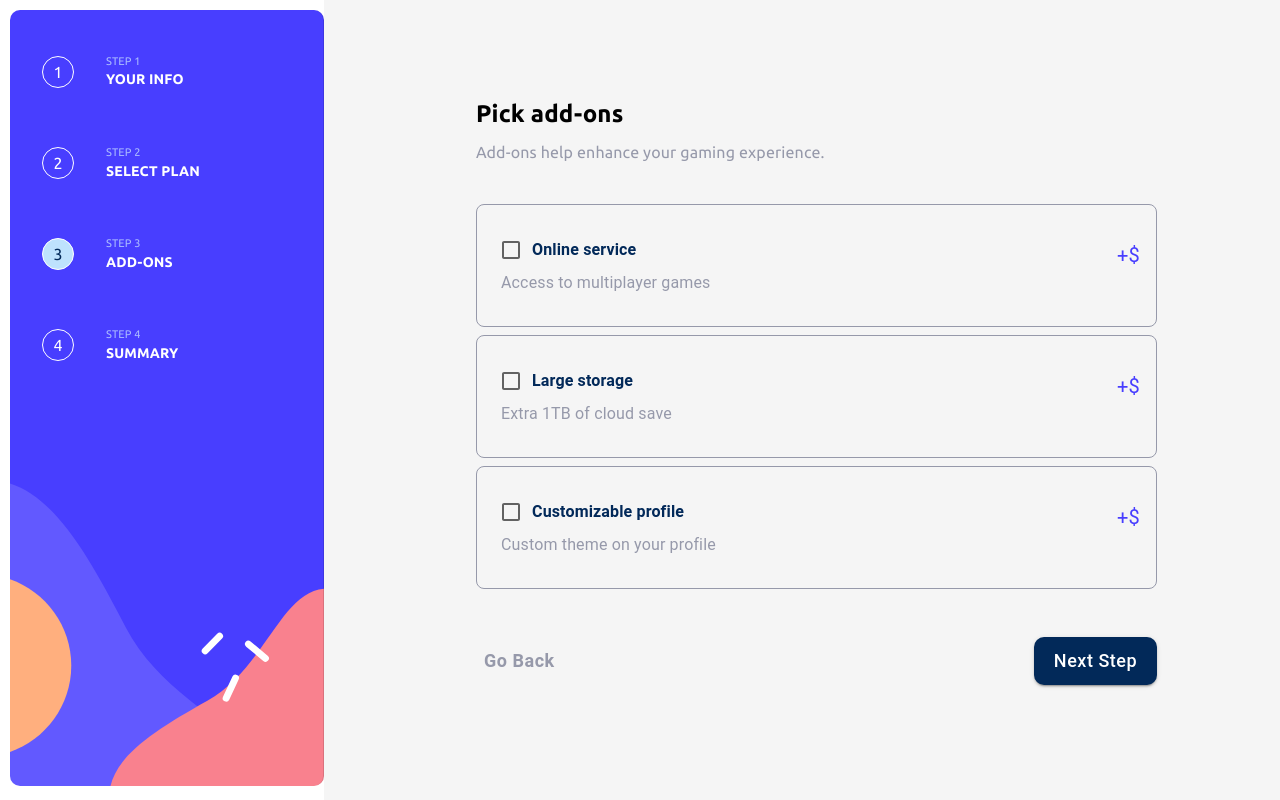
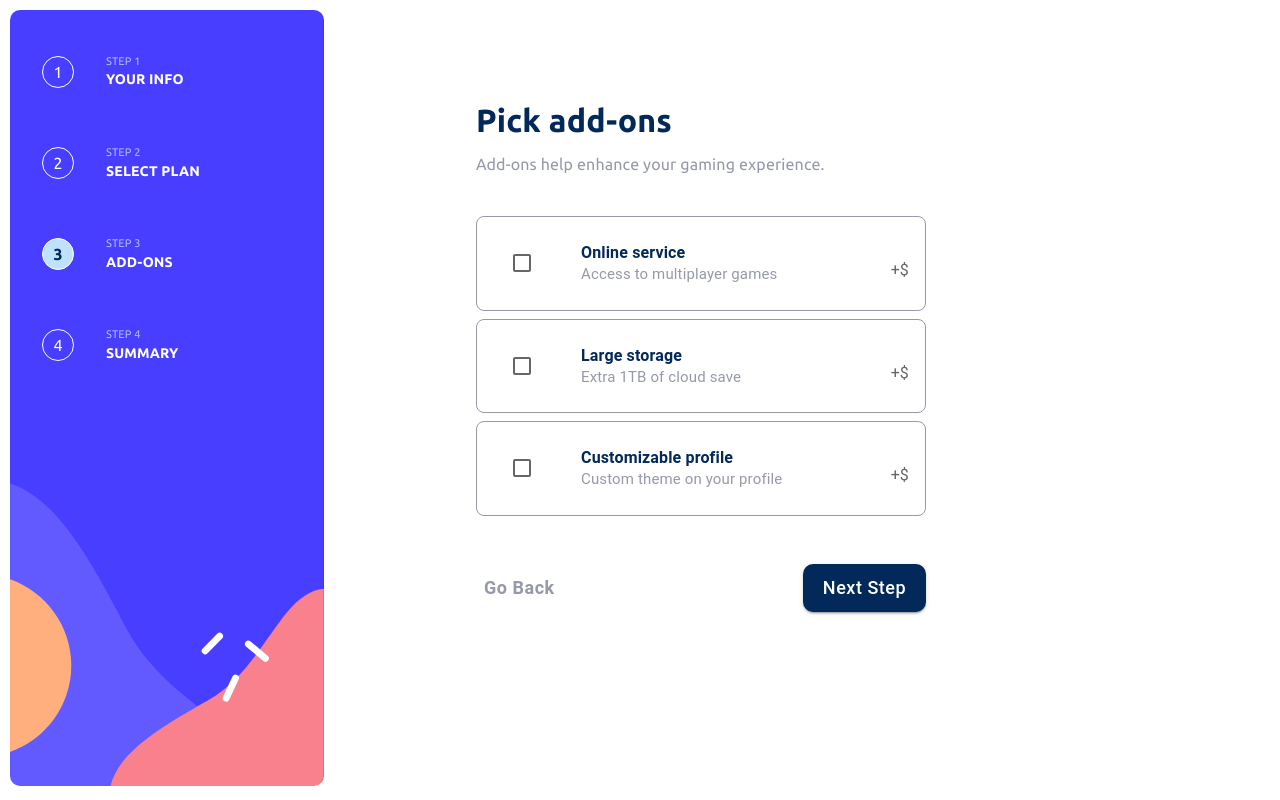
Before and after one commit to atamayo1/my-multi-step-form, a React (Vite) app: page /add-ons in a window 1280 px wide. Built offline with nearby package versions, Linux system fonts and the light colour scheme.

Commit message:
i added fixes on the styles of the app

```diff
--- a/src/components/cardcheckbox/CardCheckbox.jsx
+++ b/src/components/cardcheckbox/CardCheckbox.jsx
@@ -29,11 +29,12 @@ const CardCheckbox = ({
   };
 
   return (
-    <ContentCard>
+    <ContentCard isSmallScreen={isSmallScreen}>
       {isSmallScreen ? (
         <Card
           key={id}
           onClick={() => handleCardClick({ id, title, price })}
+          isSmallScreen={isSmallScreen}
           className={`card ${
             isSelected &&
             cardSelection?.title?.toLowerCase() == title.toLowerCase()
--- a/src/components/cardcheckbox/CardCheckbox.styled.js
+++ b/src/components/cardcheckbox/CardCheckbox.styled.js
@@ -1,6 +1,7 @@
 import { styled } from "styled-components";
 
 export const ContentCard = styled.div`
+  max-width: 39.33%;
   .card.selected {
     border: 1px solid #483eff;
     background-color: rgba(72, 62, 255, 0.1);
@@ -9,6 +10,7 @@ export const ContentCard = styled.div`
     border: 1px solid #d6d9e6;
     background-color: transparent;
     margin-bottom: 1em;
+    margin-left: ${({isSmallScreen}) => isSmallScreen ? "inherit" : "2em"};;
   }
   .card:hover {
     border: 1px solid #483eff;
--- a/src/components/layout/public/Nav.jsx
+++ b/src/components/layout/public/Nav.jsx
@@ -60,8 +60,8 @@ const Nav = () => {
     <ContentNav>
       {isSmallScreen ? (
         // Content for small screens (width less than or equal to 600px)
-        <AppBar component="nav">
-        <Toolbar className="toolbar-top-menu" style={{backgroundImage: `url(${BackgroundAside})`}}>
+        <AppBar component="nav" className="app-bar-nav" style={{backgroundImage: `url(${BackgroundAside})`}}>
+        <Toolbar>
           <Box  className="d-flex justify-content-around p-4 w-100">
           {listItems.map((item) => {
             return (
--- a/src/components/layout/public/Nav.styled.js
+++ b/src/components/layout/public/Nav.styled.js
@@ -1,9 +1,16 @@
 import { styled } from "styled-components";
 
 export const ContentNav = styled.div`
-  .toolbar-top-menu {
+  .app-bar-nav {
     background-position: bottom;
     background-size: cover;
+    border-radius: 0px 0px 20px 20px;
+    height: 172px;
+    z-index: 0;
+  }
+  .toolbar-top-menu {
+    height: 12vh;
+    background-color: transparent;
   }
 `;
 
@@ -28,6 +35,7 @@ export const ContentItemNumber = styled.div`
   width: 2em;
   height: 2em;
   margin: 0 2em;
+  font-weight: ${({ selected }) => (selected ? "bold" : "inherit")};
   color: ${({ selected }) => (selected ? "#022959" : "#fff")};
   background-color: ${({ selected }) => (selected ? "#BEE2FD" : "")};
 `;
--- a/src/components/layout/public/PublicLayout.jsx
+++ b/src/components/layout/public/PublicLayout.jsx
@@ -17,13 +17,10 @@ const PublicLayout = () => {
           <Box
             component="main"
             sx={{
-              backgroundColor: (theme) =>
-                theme.palette.mode === "light"
-                  ? theme.palette.grey[100]
-                  : theme.palette.grey[900],
               flexGrow: 1,
               height: "100vh",
               overflow: "auto",
+              zIndex: "1",
             }}
           >
             <Toolbar />
--- a/src/components/multistep/FirstStep.styled.js
+++ b/src/components/multistep/FirstStep.styled.js
@@ -19,9 +19,9 @@ export const ContentMultiStep = styled.div`
 `;
 
 export const PrincipalTitle = styled.p`
-  color: black;
+  color: #022959;
   font-weight: bold;
-  font-size: 24px;
+  font-size: 32px;
 `;
 
 export const DescriptionText = styled.p`
--- a/src/components/multistep/FourthStep.styled.js
+++ b/src/components/multistep/FourthStep.styled.js
@@ -44,9 +44,9 @@ export const ContentMultiStep = styled.div`
 `;
 
 export const PrincipalTitle = styled.p`
-  color: black;
-  font-size: 24px;
+  color: #022959;
   font-weight: bold;
+  font-size: 32px;
 `;
 
 export const DescriptionText = styled.p`
--- a/src/components/multistep/SecondStep.jsx
+++ b/src/components/multistep/SecondStep.jsx
@@ -118,19 +118,16 @@ const SecondStep = () => {
           </Stack>
         </Box>
       ) : (
-        <Container maxWidth="lg" sx={{ ml: 15, mt: 4, mb: 4 }}>
+        <Container maxWidth="lg" sx={{ ml: 15, mt: 4, mb: 4, width: "450px" }}>
           <Box
             component="form"
-            sx={{
-              "& > :not(style)": { m: 1, width: "25ch" },
-            }}
           >
             <PrincipalTitle className="w-75">{principalTitle}</PrincipalTitle>
             <DescriptionText className="w-75">
               {descriptionText}
             </DescriptionText>
 
-            <div className="d-flex justify-content-around w-50 mt-5">
+            <div style={{maxWidth: "450px"}} className="d-flex justify-content-center mt-5">
               {cardData.map((card) => (
                 <CardCheckbox
                   key={card.id}
@@ -145,12 +142,12 @@ const SecondStep = () => {
             </div>
 
             <div
-              style={{ fontWeight: "bold" }}
-              className="d-flex align-items-baseline justify-content-center w-50 mt-5"
+              className="mt-5 content-switch"
             >
               <span
                 style={{
                   fontSize: "14px",
+                  fontWeight: "bold",
                   color: checkMonthlyOrYearly ? "#9699AA" : "#022959",
                 }}
               >
@@ -164,6 +161,7 @@ const SecondStep = () => {
               <span
                 style={{
                   fontSize: "14px",
+                  fontWeight: "bold",
                   color: checkMonthlyOrYearly ? "#022959" : "#9699AA",
                 }}
               >
@@ -174,7 +172,8 @@ const SecondStep = () => {
             <Stack
               spacing={2}
               direction="row"
-              className="d-flex justify-content-between w-75 mt-5"
+              style={{width: "450px"}}
+              className="d-flex justify-content-between mt-5"
             >
               <Button
                 variant="text"
--- a/src/components/multistep/SecondStep.styled.js
+++ b/src/components/multistep/SecondStep.styled.js
@@ -23,7 +23,7 @@ export const ContentMultiStep = styled.div`
     height: auto;
     display: flex;
   }
-  .form-card{
+  .form-card {
     width: 95%;
     border-radius: 10px;
     padding: 2em;
@@ -31,12 +31,21 @@ export const ContentMultiStep = styled.div`
     margin-top: 2.5em;
     margin-bottom: 7em;
   }
+  .content-switch {
+    background-color: #f8f9ff;
+    display: flex;
+    justify-content: center;
+    align-items: center;
+    width: 450px;
+    height: 48px;
+    border-radius: 8px;
+  }
 `;
 
 export const PrincipalTitle = styled.p`
-  color: black;
+  color: #022959;
   font-weight: bold;
-  font-size: 24px;
+  font-size: 32px;
 `;
 
 export const DescriptionText = styled.p`
--- a/src/components/multistep/ThirdStep.jsx
+++ b/src/components/multistep/ThirdStep.jsx
@@ -11,7 +11,6 @@ import {
   Card,
   Checkbox,
   FormControl,
-  FormControlLabel,
   FormGroup,
   FormLabel,
   Stack,
@@ -61,10 +60,7 @@ const ThirdStep = () => {
   return (
     <ContentMultiStep>
       {isSmallScreen ? (
-        <Box
-        onSubmit={handleNextStep}
-        component="form"
-      >
+        <Box onSubmit={handleNextStep} component="form">
           <Card className="form-card">
             <PrincipalTitle>{principalTitle}</PrincipalTitle>
             <DescriptionText>{descriptionText}</DescriptionText>
@@ -74,25 +70,32 @@ const ThirdStep = () => {
                 form?.onlineservice && "selected"
               }`}
             >
-          <FormControl sx={{ m: 3 }} component="fieldset" variant="standard">
-            <FormGroup>
-              <FormControlLabel
-                control={
+              <FormControl
+                sx={{ m: 3 }}
+                component="fieldset"
+                variant="standard"
+              >
+                <FormGroup className="form-group-checkbox small-screen">
+                  <div className="content-checkbox small-screen">
                     <Checkbox
                       defaultChecked={false}
                       onChange={changed}
                       name="onlineservice"
                     />
-                }
-                label="Online service"
-              />
-              <FormLabel component="legend">
+                  </div>
+                  <div className="content-labels-checkbox small-screen">
+                    <FormLabel className="label-checkbox small-screen">
+                      Online service
+                    </FormLabel>
+                    <FormLabel className="label-description-checkbox small-screen">
                       Access to multiplayer games
                     </FormLabel>
+                  </div>
                 </FormGroup>
               </FormControl>
-          <FormLabel>
-            +${`${secondData.monthly ? 1 : ""}${secondData.yearly ? 10 : ""}`}
+              <FormLabel className="label-price-checkbox small-screen">
+                +$
+                {`${secondData.monthly ? 1 : ""}${secondData.yearly ? 10 : ""}`}
                 {secondData.monthly ? "/mo" : ""}
                 {secondData.yearly ? "/yr" : ""}
               </FormLabel>
@@ -103,25 +106,32 @@ const ThirdStep = () => {
                 form?.largestorage && "selected"
               }`}
             >
-          <FormControl sx={{ m: 3 }} component="fieldset" variant="standard">
-            <FormGroup>
-              <FormControlLabel
-                control={
+              <FormControl
+                sx={{ m: 3 }}
+                component="fieldset"
+                variant="standard"
+              >
+                <FormGroup className="form-group-checkbox small-screen">
+                  <div className="content-checkbox small-screen">
                     <Checkbox
                       defaultChecked={false}
                       onChange={changed}
                       name="largestorage"
                     />
-                }
-                label="Large storage"
-              />
-              <FormLabel component="legend">
+                  </div>
+                  <div className="content-labels-checkbox small-screen">
+                    <FormLabel className="label-checkbox small-screen">
+                      Large storage
+                    </FormLabel>
+                    <FormLabel className="label-description-checkbox small-screen">
                       Extra 1TB of cloud save
                     </FormLabel>
+                  </div>
                 </FormGroup>
               </FormControl>
-          <FormLabel>
-            +${`${secondData.monthly ? 2 : ""}${secondData.yearly ? 20 : ""}`}
+              <FormLabel className="label-price-checkbox small-screen">
+                +$
+                {`${secondData.monthly ? 2 : ""}${secondData.yearly ? 20 : ""}`}
                 {secondData.monthly ? "/mo" : ""}
                 {secondData.yearly ? "/yr" : ""}
               </FormLabel>
@@ -132,25 +142,32 @@ const ThirdStep = () => {
                 form?.customizableprofile && "selected"
               }`}
             >
-          <FormControl sx={{ m: 3 }} component="fieldset" variant="standard">
-            <FormGroup>
-              <FormControlLabel
-                control={
+              <FormControl
+                sx={{ m: 3 }}
+                component="fieldset"
+                variant="standard"
+              >
+                <FormGroup className="form-group-checkbox small-screen">
+                  <div className="content-checkbox small-screen">
                     <Checkbox
                       defaultChecked={false}
                       onChange={changed}
                       name="customizableprofile"
                     />
-                }
-                label="Customizable profile"
-              />
-              <FormLabel component="legend">
+                  </div>
+                  <div className="content-labels-checkbox small-screen">
+                    <FormLabel className="label-checkbox small-screen">
+                      Customizable profile
+                    </FormLabel>
+                    <FormLabel className="label-description-checkbox small-screen">
                       Custom theme on your profile
                     </FormLabel>
+                  </div>
                 </FormGroup>
               </FormControl>
-          <FormLabel>
-            +${`${secondData.monthly ? 2 : ""}${secondData.yearly ? 20 : ""}`}
+              <FormLabel className="label-price-checkbox small-screen">
+                +$
+                {`${secondData.monthly ? 2 : ""}${secondData.yearly ? 20 : ""}`}
                 {secondData.monthly ? "/mo" : ""}
                 {secondData.yearly ? "/yr" : ""}
               </FormLabel>
@@ -184,90 +201,116 @@ const ThirdStep = () => {
             }}
           >
             <PrincipalTitle className="w-75">{principalTitle}</PrincipalTitle>
-          <DescriptionText className="w-75">{descriptionText}</DescriptionText>
+            <DescriptionText className="w-75">
+              {descriptionText}
+            </DescriptionText>
             <br />
             <ContentCheckbox
-            className={`w-75 d-flex justify-content-between align-items-baseline ${
+              style={{ width: "450px" }}
+              className={`d-flex justify-content-between align-items-baseline ${
                 form?.onlineservice && "selected"
               }`}
             >
-            <FormControl sx={{ m: 3 }} component="fieldset" variant="standard">
-              <FormGroup>
-                <FormControlLabel
-                  control={
+              <FormControl
+                sx={{ m: 3 }}
+                component="fieldset"
+                variant="standard"
+              >
+                <FormGroup className="form-group-checkbox">
+                  <div className="content-checkbox">
                     <Checkbox
                       defaultChecked={false}
                       onChange={changed}
                       name="onlineservice"
                     />
-                  }
-                  label="Online service"
-                />
-                <FormLabel component="legend">
+                  </div>
+                  <div className="content-labels-checkbox">
+                    <FormLabel className="label-checkbox">
+                      Online service
+                    </FormLabel>
+                    <FormLabel className="label-description-checkbox">
                       Access to multiplayer games
                     </FormLabel>
+                  </div>
                 </FormGroup>
               </FormControl>
               <FormLabel>
-              +${`${secondData.monthly ? 1 : ""}${secondData.yearly ? 10 : ""}`}
+                +$
+                {`${secondData.monthly ? 1 : ""}${secondData.yearly ? 10 : ""}`}
                 {secondData.monthly ? "/mo" : ""}
                 {secondData.yearly ? "/yr" : ""}
               </FormLabel>
             </ContentCheckbox>
 
             <ContentCheckbox
-            className={`w-75 d-flex justify-content-between align-items-baseline ${
+              style={{ width: "450px" }}
+              className={`d-flex justify-content-between align-items-baseline ${
                 form?.largestorage && "selected"
               }`}
             >
-            <FormControl sx={{ m: 3 }} component="fieldset" variant="standard">
-              <FormGroup>
-                <FormControlLabel
-                  control={
+              <FormControl
+                sx={{ m: 3 }}
+                component="fieldset"
+                variant="standard"
+              >
+                <FormGroup className="form-group-checkbox">
+                  <div className="content-checkbox">
                     <Checkbox
                       defaultChecked={false}
                       onChange={changed}
                       name="largestorage"
                     />
-                  }
-                  label="Large storage"
-                />
-                <FormLabel component="legend">
+                  </div>
+                  <div className="content-labels-checkbox">
+                    <FormLabel className="label-checkbox">
+                      Large storage
+                    </FormLabel>
+                    <FormLabel className="label-description-checkbox">
                       Extra 1TB of cloud save
                     </FormLabel>
+                  </div>
                 </FormGroup>
               </FormControl>
               <FormLabel>
-              +${`${secondData.monthly ? 2 : ""}${secondData.yearly ? 20 : ""}`}
+                +$
+                {`${secondData.monthly ? 2 : ""}${secondData.yearly ? 20 : ""}`}
                 {secondData.monthly ? "/mo" : ""}
                 {secondData.yearly ? "/yr" : ""}
               </FormLabel>
             </ContentCheckbox>
 
             <ContentCheckbox
-            className={`w-75 d-flex justify-content-between align-items-baseline ${
+              style={{ width: "450px" }}
+              className={`d-flex justify-content-between align-items-baseline ${
                 form?.customizableprofile && "selected"
               }`}
             >
-            <FormControl sx={{ m: 3 }} component="fieldset" variant="standard">
-              <FormGroup>
-                <FormControlLabel
-                  control={
+              <FormControl
+                sx={{ m: 3 }}
+                component="fieldset"
+                variant="standard"
+              >
+                <FormGroup className="form-group-checkbox">
+                  <div className="content-checkbox">
                     <Checkbox
                       defaultChecked={false}
                       onChange={changed}
                       name="customizableprofile"
                     />
-                  }
-                  label="Customizable profile"
-                />
-                <FormLabel component="legend">
+                  </div>
+                  <div className="content-labels-checkbox">
+                    <FormLabel className="label-checkbox">
+                      Customizable profile
+                    </FormLabel>
+                    <FormLabel className="label-description-checkbox">
                       Custom theme on your profile
                     </FormLabel>
+                  </div>
                 </FormGroup>
               </FormControl>
               <FormLabel>
-              +${`${secondData.monthly ? 2 : ""}${secondData.yearly ? 20 : ""}`}
+                +$
+                {`${secondData.monthly ? 2 : ""}${secondData.yearly ? 20 : ""}`}
                 {secondData.monthly ? "/mo" : ""}
                 {secondData.yearly ? "/yr" : ""}
               </FormLabel>
@@ -275,7 +318,8 @@ const ThirdStep = () => {
             <Stack
               spacing={2}
               direction="row"
-            className="d-flex justify-content-between w-75 mt-5"
+              style={{ width: "450px" }}
+              className="d-flex justify-content-between mt-5"
             >
               <Button
                 variant="text"
@@ -284,7 +328,11 @@ const ThirdStep = () => {
               >
                 Go Back
               </Button>
-            <Button variant="contained" className="btn-next-step" type="submit">
+              <Button
+                variant="contained"
+                className="btn-next-step"
+                type="submit"
+              >
                 Next Step
               </Button>
             </Stack>
--- a/src/components/multistep/ThirdStep.styled.js
+++ b/src/components/multistep/ThirdStep.styled.js
@@ -37,19 +37,82 @@ export const ContentCheckbox = styled.div`
   border-radius: 8px;
   border: 1px solid #9699AA;
   color: #9699AA;
-  .css-j204z7-MuiFormControlLabel-root .MuiFormControlLabel-label {
+  .form-group-checkbox.small-screen{
+    display: flex;
+    flex-direction: row;
+    justify-content: space-between;
+    align-items: center;
+    width: 55vw;
+  }
+  .content-checkbox.small-screen{
+    display: flex;
+    width: 25%;
+  }
+  .content-labels-checkbox.small-screen{
+    display: flex;
+    flex-direction: column;
+    justify-content: center;
+    align-items: baseline;
+    width: 75%;
+  }
+  .label-checkbox.small-screen{
+    color: #022959;
+    font-size: 14px;
+    font-weight: bold;
+  }
+  .label-checkbox.small-screen.Mui-focused{
     color: #022959;
     font-weight: bold;
   }
-  .css-u4tvz2-MuiFormLabel-root {
-    color: #9699aa;
+  .label-description-checkbox.small-screen{
+    font-size: 12px;
+    color: #9699AA;
   }
-  .css-u4tvz2-MuiFormLabel-root.Mui-focused {
-    color: #9699aa !important;
+  .label-description-checkbox.small-screen.Mui-focused{
+    color: #9699AA;
   }
-  label {
-    color: #483eff !important;
-    font-size: 20px;
+  .label-price-checkbox.small-screen{
+    color: #483EFF;
+    font-size: 12px;
+  }
+  //
+  .form-group-checkbox{
+    display: flex;
+    flex-direction: row;
+    justify-content: space-between;
+    align-items: center;
+    width: 25vw;
+  }
+  .content-checkbox{
+    display: flex;
+    width: 25%;
+  }
+  .content-labels-checkbox{
+    display: flex;
+    flex-direction: column;
+    justify-content: center;
+    align-items: baseline;
+    width: 75%;
+  }
+  .label-checkbox{
+    color: #022959;
+    font-size: 16px;
+    font-weight: bold;
+  }
+  .label-checkbox.Mui-focused{
+    color: #022959;
+    font-weight: bold;
+  }
+  .label-description-checkbox{
+    font-size: 15px;
+    color: #9699AA;
+  }
+  .label-description-checkbox.Mui-focused{
+    color: #9699AA;
+  }
+  .label-price-checkbox{
+    color: #483EFF;
+    font-size: 12px;
   }
   &.selected {
     border: 1px solid #483eff;
@@ -62,9 +125,9 @@ export const ContentCheckbox = styled.div`
 `;
 
 export const PrincipalTitle = styled.p`
-  color: black;
+  color: #022959;
   font-weight: bold;
-  font-size: 24px;
+  font-size: 32px;
 `;
 
 export const DescriptionText = styled.p`
```
Also changed, not shown: src/components/multistep/FirstStep.jsx (+53 -10 lines). Lines whose indentation alone changed are shown as unchanged.
